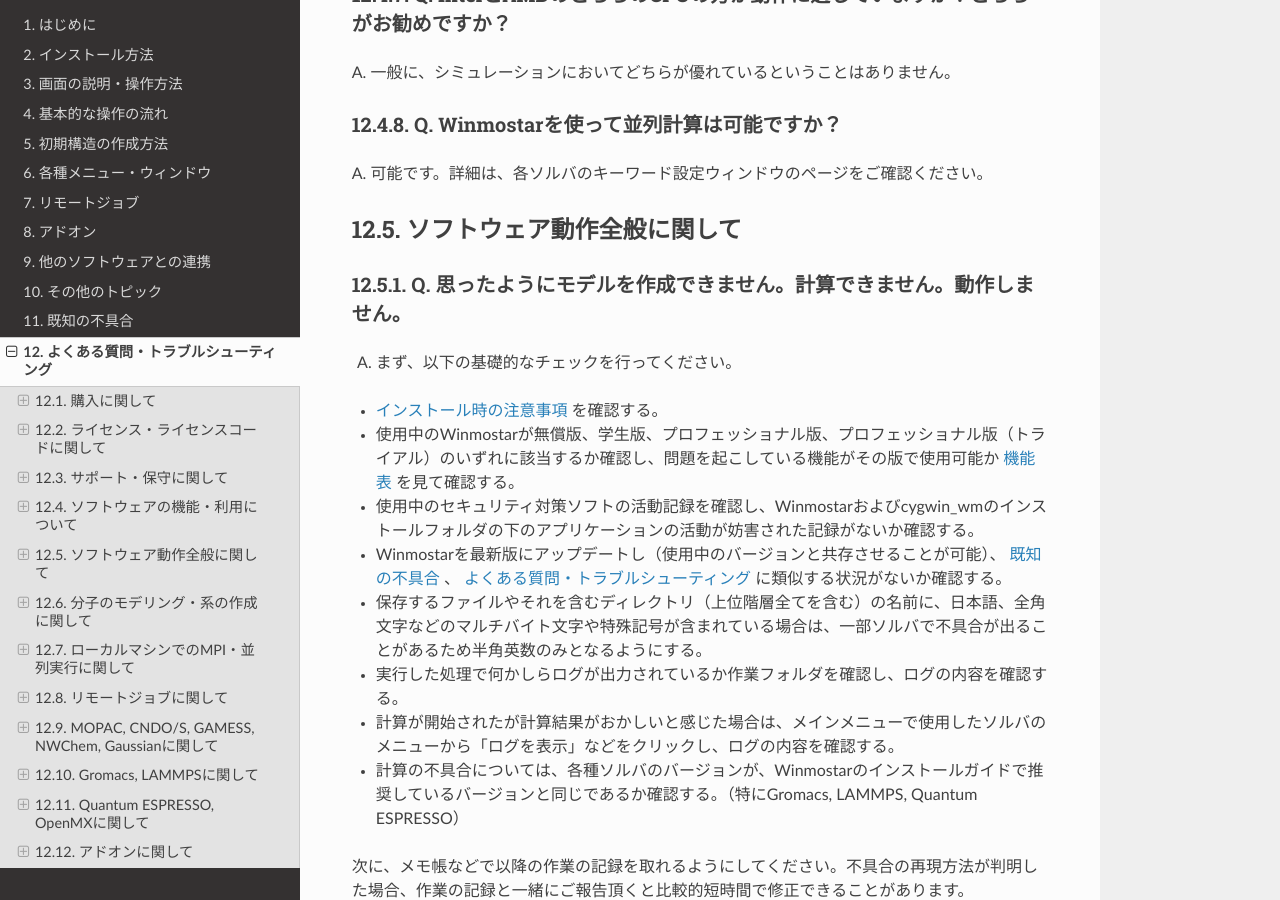
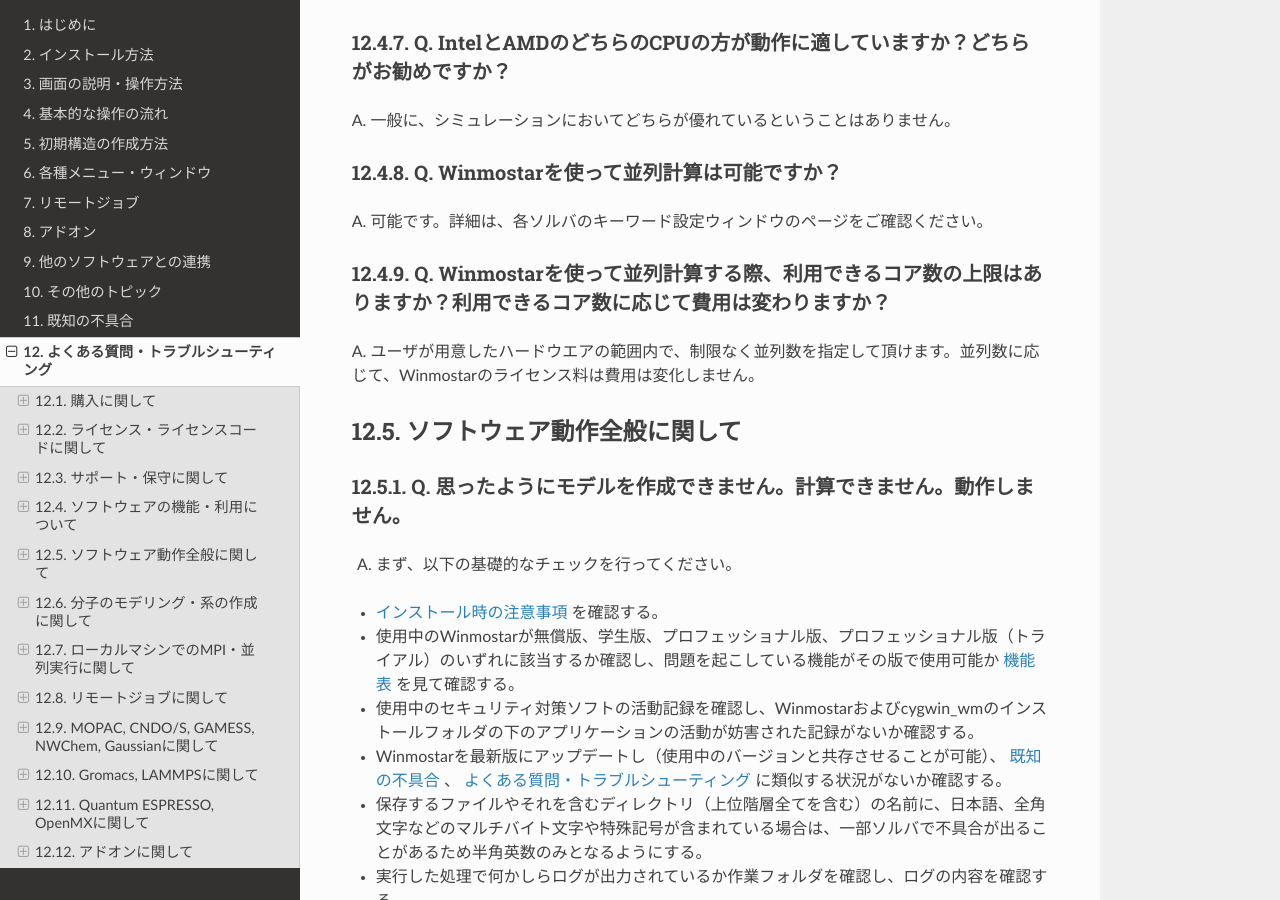
Before and after one commit to X-Ability/winmostar_doc, a Sphinx documentation site: the page built from source/faq/faq.rst, in a window 1280 px wide and 900 px high, scrolled down 6932 px. Built offline with Sphinx 7.4.7 and the Read the Docs theme 2.0.0, drawn with Linux system fonts in a browser that asks for light colours; formulas are drawn with MathJax 3; pages that are not in the unit, such as notebooks, are missing from menus; some of the changed text lies outside the part shown.

Commit message:
faq追加

```diff
--- a/source/faq/faq.rst
+++ b/source/faq/faq.rst
@@ -146,6 +146,11 @@
 ^^^^^^^^^^^^^^^^^^^^^^^^^^^^^^^^^^^^^^^^^^^^^^^^^^^^^^^^^^^^^^^^^^^^^^^^^^^^^^^^^^^^^^^^^^^^^^^^^^^^^^^^^^^^^^^^^^^^^^^^^^
 
 | A. 可能です。詳細は、各ソルバのキーワード設定ウィンドウのページをご確認ください。
+
+Q. Winmostarを使って並列計算する際、利用できるコア数の上限はありますか？利用できるコア数に応じて費用は変わりますか？
+^^^^^^^^^^^^^^^^^^^^^^^^^^^^^^^^^^^^^^^^^^^^^^^^^^^^^^^^^^^^^^^^^^^^^^^^^^^^^^^^^^^^^^^^^^^^^^^^^^^^^^^^^^^^^^^^^^^^^^^^^^
+
+| A. ユーザが用意したハードウエアの範囲内で、制限なく並列数を指定して頂けます。並列数に応じて、Winmostarのライセンス料は費用は変化しません。
 
 ソフトウェア動作全般に関して
 --------------------------------
```
